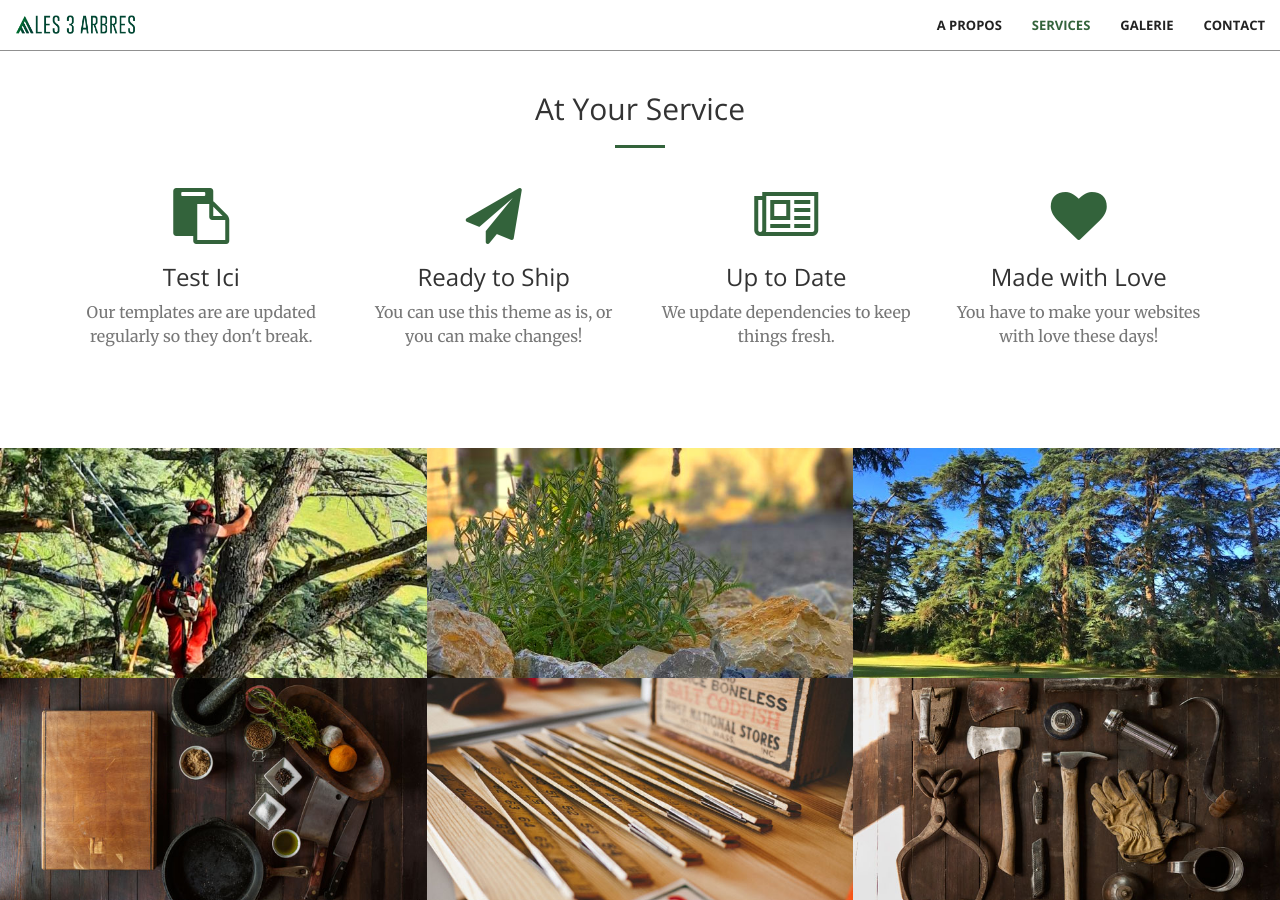
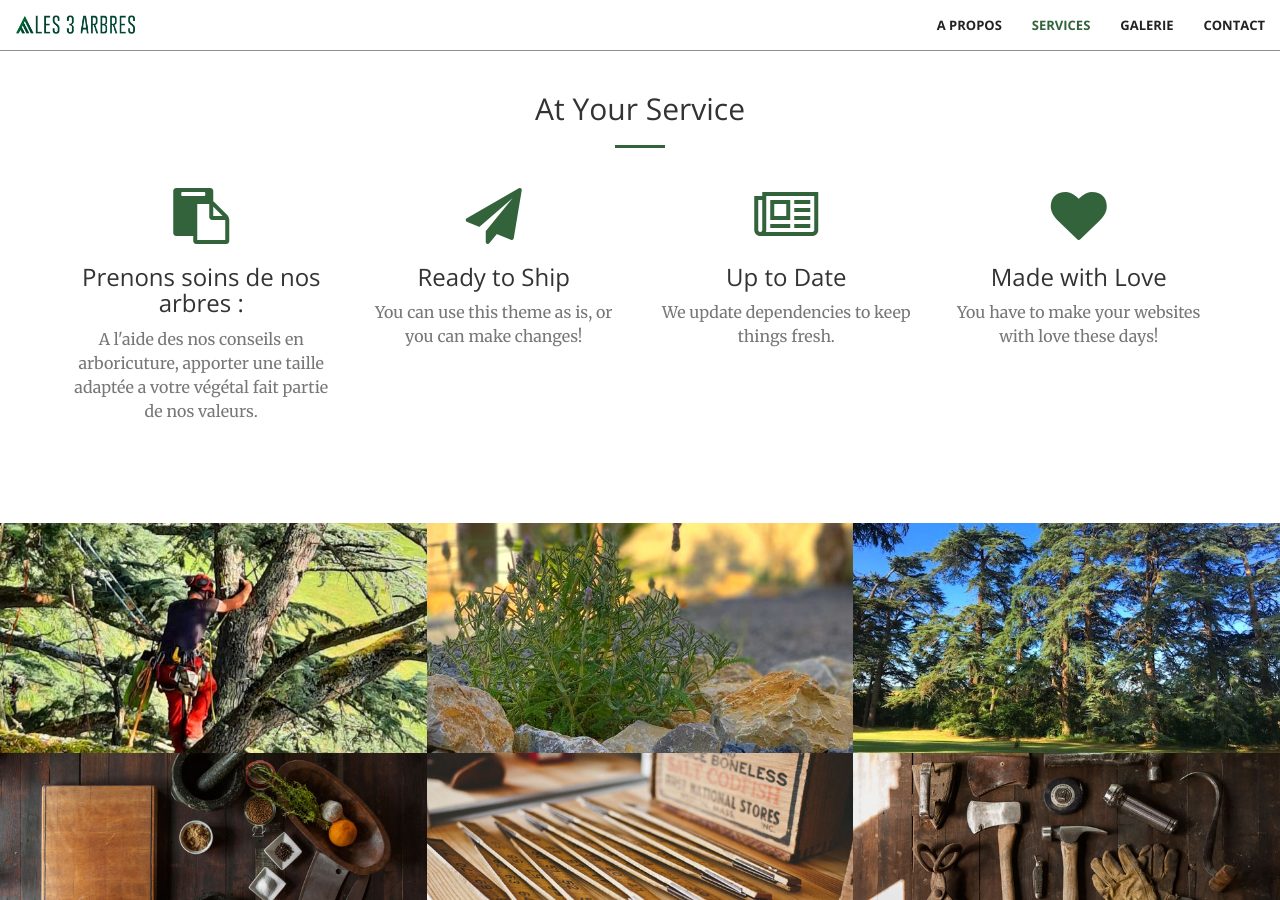
Before and after one commit to 3Abres/3Abres.github.io, a Jekyll site: the page built from index.html, in a window 1280 px wide and 900 px high, scrolled down 1326 px. Built offline with Jekyll 4.4.1, drawn with Linux system fonts in a browser that asks for light colours.

Commit message:
Update services.html

```diff
--- a/_includes/services.html
+++ b/_includes/services.html
@@ -12,8 +12,8 @@
             <div class="col-lg-3 col-md-6 text-center">
                 <div class="service-box">
                     <i class="fa fa-4x fa-clipboard wow bounceIn text-primary"></i>
-                    <h3>Test Ici</h3>
-                    <p class="text-muted">Our templates are are updated regularly so they don't break.</p>
+                    <h3>Prenons soins de nos arbres : </h3>
+                    <p class="text-muted">A l'aide des nos conseils en arboricuture, apporter une taille adaptée a votre végétal fait partie de nos valeurs.</p>
                 </div>
             </div>
             <div class="col-lg-3 col-md-6 text-center">
```
